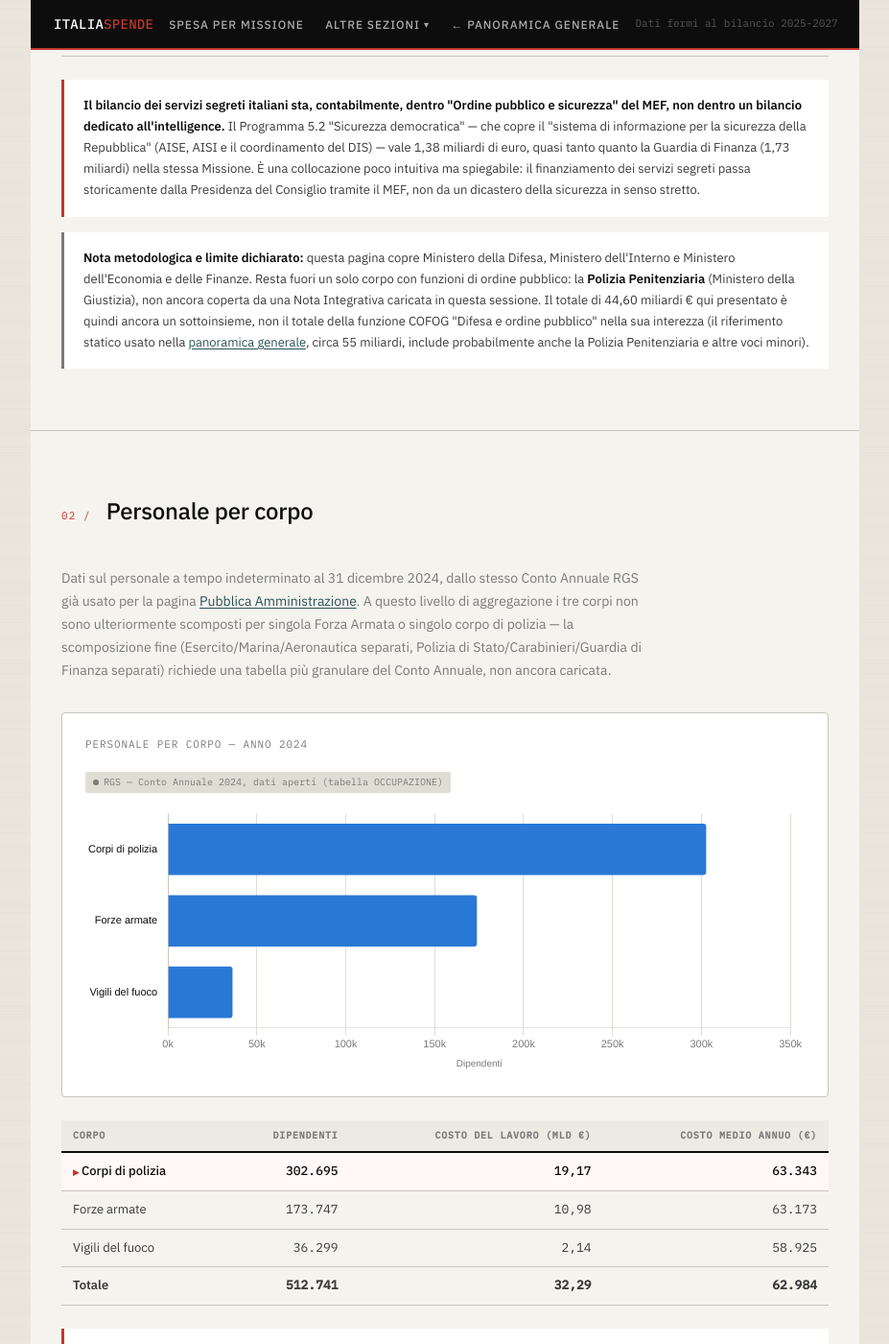
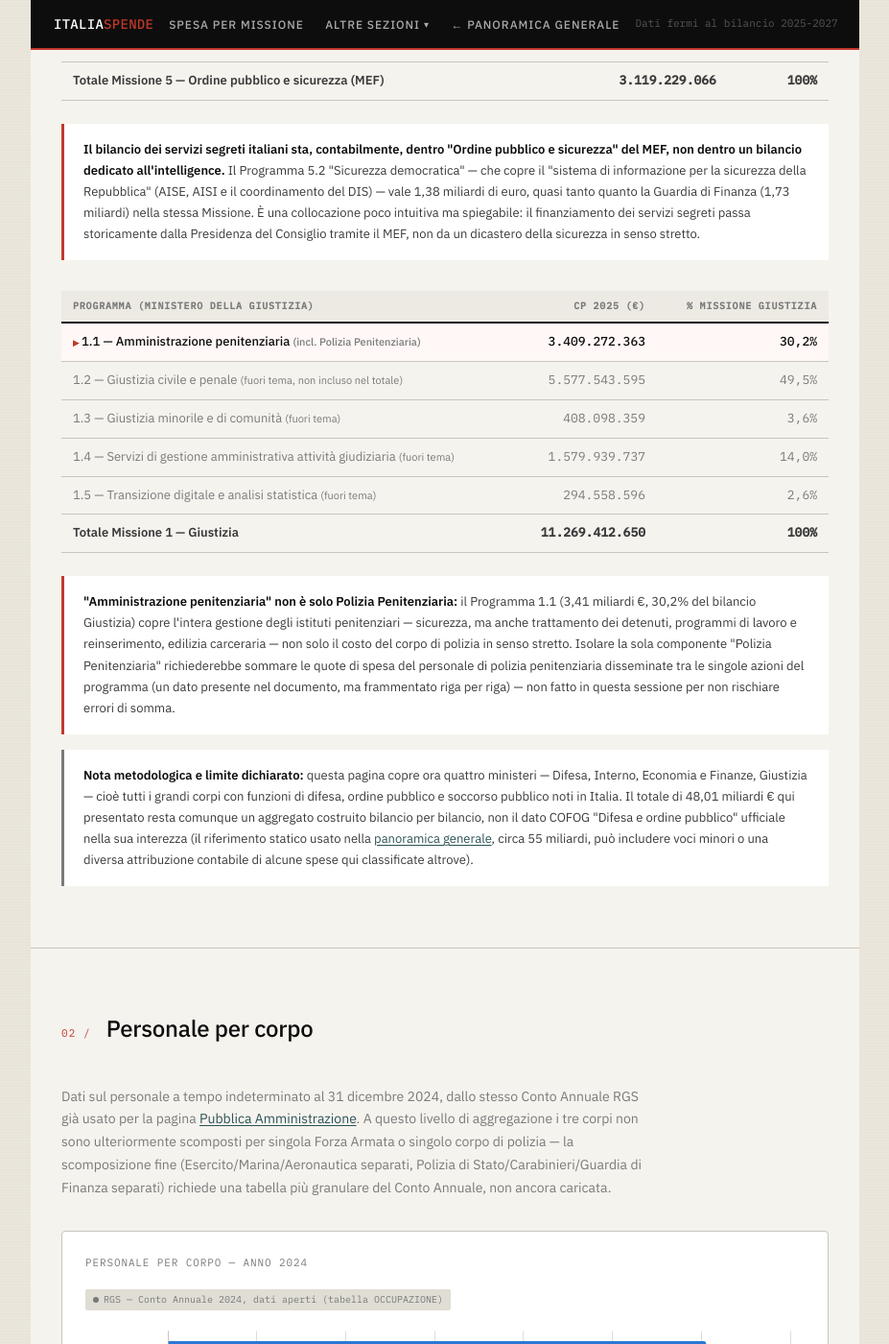
Before and after one commit to Vicknopf11/filoclastos-osservatorio, a Jekyll site: the page built from difesa-e-ordine-pubblico/index.md, in a window 1280 px wide and 1400 px high, scrolled down 4191 px. Shown: the whole window at 96% size, without its empty margins (176-1103 px from the left). Built offline with Jekyll 4.4.1, drawn with Linux system fonts in a browser that asks for light colours; some of the changed text lies outside the part shown.

Commit message:
Aggiunta Missione 1 Giustizia (Amministrazione penitenziaria) alla pagina difesa e ordine pubblico

```diff
--- a/difesa-e-ordine-pubblico/index.md
+++ b/difesa-e-ordine-pubblico/index.md
@@ -47,10 +47,10 @@ description: "Approfondimento sulla spesa italiana per difesa, forze dell'ordine
     <span class="section-num">01 /</span>
     <h2 class="section-title">Spesa per Missione e Programma</h2>
   </div>
-  <p class="section-desc">La spesa per difesa, ordine pubblico e soccorso pubblico non sta in un solo bilancio: il <strong>Ministero della Difesa</strong> copre le Forze Armate e l'Arma dei Carabinieri come corpo, il <strong>Ministero dell'Interno</strong> copre la Polizia di Stato, il Corpo Nazionale dei Vigili del Fuoco e un contributo aggiuntivo ai Carabinieri, e il <strong>Ministero dell'Economia e delle Finanze</strong> copre la Guardia di Finanza — oltre a una voce meno ovvia, i servizi di intelligence.</p>
+  <p class="section-desc">La spesa per difesa, ordine pubblico e soccorso pubblico non sta in un solo bilancio: il <strong>Ministero della Difesa</strong> copre le Forze Armate e l'Arma dei Carabinieri come corpo, il <strong>Ministero dell'Interno</strong> copre la Polizia di Stato, il Corpo Nazionale dei Vigili del Fuoco e un contributo aggiuntivo ai Carabinieri, il <strong>Ministero dell'Economia e delle Finanze</strong> copre la Guardia di Finanza e i servizi di intelligence, e il <strong>Ministero della Giustizia</strong> copre l'amministrazione penitenziaria (incl. Polizia Penitenziaria).</p>
 
   <div class="insight" style="margin-top:0; margin-bottom:1.5rem; border-color: var(--is-ink-3);">
-    <strong>Attenzione alla numerazione delle Missioni:</strong> ciascun ministero ha una propria numerazione interna delle Missioni, indipendente dagli altri — non è la stessa sequenza continuata, e lo stesso numero può significare cose diverse. Qui sotto vedrai la <strong>Missione 1</strong> della Difesa, le <strong>Missioni 3 e 4</strong> dell'Interno, e la <strong>Missione 5</strong> del MEF — che non ha nulla a che fare con la Missione 5 dell'Interno ("Immigrazione, accoglienza e garanzia dei diritti"), pur avendo lo stesso numero. Le Missioni 2 di Difesa e Interno esistono ma sono state escluse perché fuori tema (per la Difesa è "Sviluppo sostenibile e tutela del territorio", i Carabinieri forestali; per l'Interno è "Relazioni finanziarie con le autonomie territoriali", i trasferimenti a Comuni e Regioni). Non è un dato mancante: è stata una scelta editoriale.
+    <strong>Attenzione alla numerazione delle Missioni:</strong> ciascun ministero ha una propria numerazione interna delle Missioni, indipendente dagli altri — non è la stessa sequenza continuata, e lo stesso numero può significare cose diverse. Qui sotto vedrai la <strong>Missione 1</strong> della Difesa ("Difesa e sicurezza del territorio"), le <strong>Missioni 3 e 4</strong> dell'Interno, la <strong>Missione 5</strong> del MEF, e di nuovo una <strong>Missione 1</strong> per la Giustizia — questa volta chiamata semplicemente "Giustizia", che non ha nulla a che fare con la Missione 1 della Difesa nonostante il numero identico. La Missione 5 del MEF, a sua volta, non ha nulla a che fare con la Missione 5 dell'Interno ("Immigrazione, accoglienza e garanzia dei diritti"). Le Missioni 2 di Difesa e Interno, e le altre Missioni/Programmi di Giustizia non citati, esistono ma sono stati esclusi perché fuori tema (v. dettaglio più sotto). Non è un dato mancante: è stata una scelta editoriale.
   </div>
 
   <div class="cards-grid" style="margin-bottom:1.5rem;">
@@ -75,9 +75,14 @@ description: "Approfondimento sulla spesa italiana per difesa, forze dell'ordine
       <div class="stat-card-sub">Guardia di Finanza + intelligence</div>
     </div>
     <div class="stat-card">
-      <div class="stat-card-label">Totale nei tre bilanci</div>
-      <div class="stat-card-val">44,60 mld €</div>
-      <div class="stat-card-sub">CP 2025, esclude Polizia Penitenziaria (v. limiti)</div>
+      <div class="stat-card-label">Amm. penitenziaria (Giustizia, Missione 1.1)</div>
+      <div class="stat-card-val">3,41 mld €</div>
+      <div class="stat-card-sub">incl. Polizia Penitenziaria</div>
+    </div>
+    <div class="stat-card">
+      <div class="stat-card-label">Totale nei quattro bilanci</div>
+      <div class="stat-card-val">48,01 mld €</div>
+      <div class="stat-card-sub">CP 2025 — Difesa, Interno, MEF, Giustizia</div>
     </div>
   </div>
 
@@ -253,8 +258,56 @@ description: "Approfondimento sulla spesa italiana per difesa, forze dell'ordine
   <div class="insight">
     <strong>Il bilancio dei servizi segreti italiani sta, contabilmente, dentro "Ordine pubblico e sicurezza" del MEF, non dentro un bilancio dedicato all'intelligence.</strong> Il Programma 5.2 "Sicurezza democratica" — che copre il "sistema di informazione per la sicurezza della Repubblica" (AISE, AISI e il coordinamento del DIS) — vale 1,38 miliardi di euro, quasi tanto quanto la Guardia di Finanza (1,73 miliardi) nella stessa Missione. È una collocazione poco intuitiva ma spiegabile: il finanziamento dei servizi segreti passa storicamente dalla Presidenza del Consiglio tramite il MEF, non da un dicastero della sicurezza in senso stretto.
   </div>
+
+  <div style="overflow-x:auto; margin-top:2rem; margin-bottom:1.5rem;">
+    <table class="data-table">
+      <thead>
+        <tr>
+          <th>Programma (Ministero della Giustizia)</th>
+          <th class="num">CP 2025 (€)</th>
+          <th class="num">% Missione Giustizia</th>
+        </tr>
+      </thead>
+      <tbody>
+        <tr class="ita">
+          <td>1.1 — Amministrazione penitenziaria <span style="font-size:11px;color:var(--is-ink-3);">(incl. Polizia Penitenziaria)</span></td>
+          <td class="num">3.409.272.363</td>
+          <td class="num">30,2%</td>
+        </tr>
+        <tr>
+          <td style="color:var(--is-ink-3);">1.2 — Giustizia civile e penale <span style="font-size:11px;">(fuori tema, non incluso nel totale)</span></td>
+          <td class="num" style="color:var(--is-ink-3);">5.577.543.595</td>
+          <td class="num" style="color:var(--is-ink-3);">49,5%</td>
+        </tr>
+        <tr>
+          <td style="color:var(--is-ink-3);">1.3 — Giustizia minorile e di comunità <span style="font-size:11px;">(fuori tema)</span></td>
+          <td class="num" style="color:var(--is-ink-3);">408.098.359</td>
+          <td class="num" style="color:var(--is-ink-3);">3,6%</td>
+        </tr>
+        <tr>
+          <td style="color:var(--is-ink-3);">1.4 — Servizi di gestione amministrativa attività giudiziaria <span style="font-size:11px;">(fuori tema)</span></td>
+          <td class="num" style="color:var(--is-ink-3);">1.579.939.737</td>
+          <td class="num" style="color:var(--is-ink-3);">14,0%</td>
+        </tr>
+        <tr>
+          <td style="color:var(--is-ink-3);">1.5 — Transizione digitale e analisi statistica <span style="font-size:11px;">(fuori tema)</span></td>
+          <td class="num" style="color:var(--is-ink-3);">294.558.596</td>
+          <td class="num" style="color:var(--is-ink-3);">2,6%</td>
+        </tr>
+        <tr>
+          <td><strong>Totale Missione 1 — Giustizia</strong></td>
+          <td class="num"><strong>11.269.412.650</strong></td>
+          <td class="num"><strong>100%</strong></td>
+        </tr>
+      </tbody>
+    </table>
+  </div>
+
+  <div class="insight">
+    <strong>"Amministrazione penitenziaria" non è solo Polizia Penitenziaria:</strong> il Programma 1.1 (3,41 miliardi €, 30,2% del bilancio Giustizia) copre l'intera gestione degli istituti penitenziari — sicurezza, ma anche trattamento dei detenuti, programmi di lavoro e reinserimento, edilizia carceraria — non solo il costo del corpo di polizia in senso stretto. Isolare la sola componente "Polizia Penitenziaria" richiederebbe sommare le quote di spesa del personale di polizia penitenziaria disseminate tra le singole azioni del programma (un dato presente nel documento, ma frammentato riga per riga) — non fatto in questa sessione per non rischiare errori di somma.
+  </div>
   <div class="insight" style="margin-top:1rem; border-color: var(--is-ink-3);">
-    <strong>Nota metodologica e limite dichiarato:</strong> questa pagina copre Ministero della Difesa, Ministero dell'Interno e Ministero dell'Economia e delle Finanze. Resta fuori un solo corpo con funzioni di ordine pubblico: la <strong>Polizia Penitenziaria</strong> (Ministero della Giustizia), non ancora coperta da una Nota Integrativa caricata in questa sessione. Il totale di 44,60 miliardi € qui presentato è quindi ancora un sottoinsieme, non il totale della funzione COFOG "Difesa e ordine pubblico" nella sua interezza (il riferimento statico usato nella <a href="{{ '/spesa-pubblica/' | relative_url }}">panoramica generale</a>, circa 55 miliardi, include probabilmente anche la Polizia Penitenziaria e altre voci minori).
+    <strong>Nota metodologica e limite dichiarato:</strong> questa pagina copre ora quattro ministeri — Difesa, Interno, Economia e Finanze, Giustizia — cioè tutti i grandi corpi con funzioni di difesa, ordine pubblico e soccorso pubblico noti in Italia. Il totale di 48,01 miliardi € qui presentato resta comunque un aggregato costruito bilancio per bilancio, non il dato COFOG "Difesa e ordine pubblico" ufficiale nella sua interezza (il riferimento statico usato nella <a href="{{ '/spesa-pubblica/' | relative_url }}">panoramica generale</a>, circa 55 miliardi, può includere voci minori o una diversa attribuzione contabile di alcune spese qui classificate altrove).
   </div>
 </section>
 
@@ -314,7 +367,7 @@ description: "Approfondimento sulla spesa italiana per difesa, forze dell'ordine
   </div>
 
   <div class="insight">
-    <strong>Il costo del lavoro dei "Corpi di polizia" (19,17 mld €) è più del doppio dell'intera Missione "Ordine pubblico" del Ministero dell'Interno (9,0 mld €, sezione 01).</strong> Non è un errore: la categoria "Corpi di polizia" del Conto Annuale RGS è più ampia di quanto coperto dal solo bilancio dell'Interno — include verosimilmente anche il personale della Guardia di Finanza e della Polizia Penitenziaria, i due corpi segnalati come mancanti nella sezione 01. È un promemoria concreto di quanto la spesa "sicurezza" sia distribuita su più ministeri: guardare un solo bilancio sottostima sistematicamente il costo complessivo delle forze dell'ordine.
+    <strong>Il costo del lavoro dei "Corpi di polizia" (19,17 mld €) è più del doppio dell'intera Missione "Ordine pubblico" del Ministero dell'Interno (9,0 mld €, sezione 01).</strong> Non è un errore: la categoria "Corpi di polizia" del Conto Annuale RGS è più ampia di quanto coperto dal solo bilancio dell'Interno — include verosimilmente anche il personale della Guardia di Finanza e della Polizia Penitenziaria, coperti nella sezione 01 solo con il bilancio complessivo delle rispettive amministrazioni (MEF e Giustizia), non con un dato di personale isolato. È un promemoria concreto di quanto la spesa "sicurezza" sia distribuita su più ministeri: guardare un solo bilancio sottostima sistematicamente il costo complessivo delle forze dell'ordine.
   </div>
 </section>
 
@@ -328,8 +381,11 @@ description: "Approfondimento sulla spesa italiana per difesa, forze dell'ordine
   <div class="insight" style="border-color: var(--is-ink-3);">
     <strong>Confronto europeo:</strong> serve estendere <code>scripts/fetch_eurostat.py</code> con le categorie COFOG GF02 (Difesa) e GF03 (Ordine pubblico e sicurezza) — stessa architettura già usata per l'istruzione (GF09) — più un confronto con il target NATO del 2% del PIL, che richiederebbe il report ufficiale NATO "Defence Expenditure of NATO Countries" (non raggiungibile dalla rete di questo ambiente: va caricato).
   </div>
-  <div class="insight" style="border-color: var(--is-ink-3);">
-    <strong>Polizia Penitenziaria:</strong> serve la Nota Integrativa del Ministero della Giustizia per completare il quadro dei corpi con funzioni di ordine pubblico.
+  <div class="insight" style="margin-top:1rem; border-color: var(--is-ink-3);">
+    <strong>Personale per singola Forza/corpo:</strong> la sezione 02 mostra solo gli aggregati "Forze armate" e "Corpi di polizia" — una tabella più granulare del Conto Annuale RGS permetterebbe di scomporre in Esercito/Marina/Aeronautica/Carabinieri e Polizia di Stato/Guardia di Finanza/Polizia Penitenziaria separatamente.
+  </div>
+  <div class="insight" style="margin-top:1rem; border-color: var(--is-ink-3);">
+    <strong>Costo isolato della sola Polizia Penitenziaria:</strong> il Programma 1.1 della Giustizia (3,41 mld €) copre l'intera amministrazione penitenziaria, non solo il corpo di polizia — isolare quella componente richiede una somma riga per riga delle quote di personale disseminate nelle singole azioni del programma, non ancora fatta.
   </div>
   <div class="insight" style="margin-top:1rem; border-color: var(--is-ink-3);">
     <strong>Personale per singola Forza/corpo:</strong> la sezione 02 mostra solo gli aggregati "Forze armate" e "Corpi di polizia" — una tabella più granulare del Conto Annuale RGS permetterebbe di scomporre in Esercito/Marina/Aeronautica/Carabinieri e Polizia di Stato/Guardia di Finanza separatamente.
@@ -342,7 +398,7 @@ description: "Approfondimento sulla spesa italiana per difesa, forze dell'ordine
 
 <footer class="pens-footer">
   <div style="max-width:980px; margin:0 auto;">
-    Fonti: Ministero della Difesa — Nota Integrativa al disegno di Legge di Bilancio 2025-2027; Ministero dell'Interno — Nota Integrativa al disegno di Legge di Bilancio 2025-2027; Ministero dell'Economia e delle Finanze — Nota Integrativa a Legge di Bilancio 2025-2027; RGS — Conto Annuale 2024.<br>
+    Fonti: Ministero della Difesa — Nota Integrativa al disegno di Legge di Bilancio 2025-2027; Ministero dell'Interno — Nota Integrativa al disegno di Legge di Bilancio 2025-2027; Ministero dell'Economia e delle Finanze — Nota Integrativa a Legge di Bilancio 2025-2027; Ministero della Giustizia — Nota Integrativa alla Legge di Bilancio 2025-2027; RGS — Conto Annuale 2024.<br>
     Dati raccolti ed elaborati manualmente al momento; nessuna automazione di aggiornamento è ancora attiva per questa pagina.
   </div>
 </footer>
```
